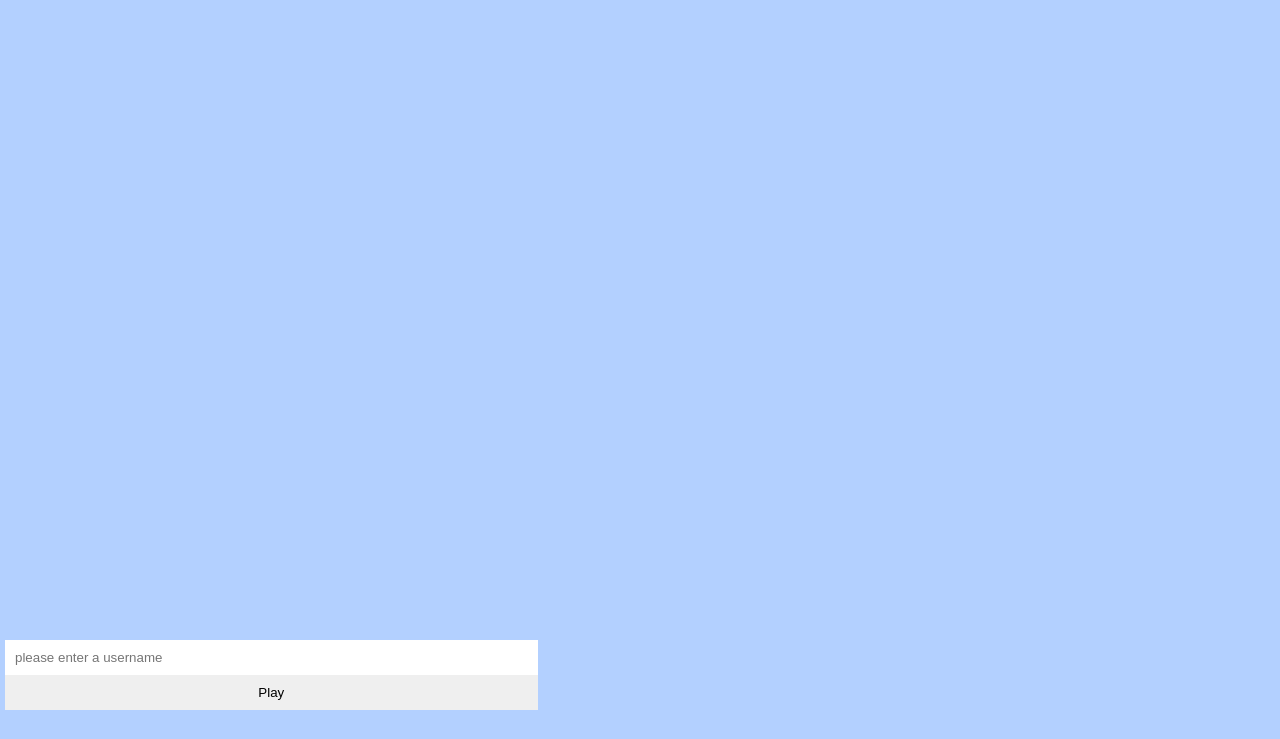
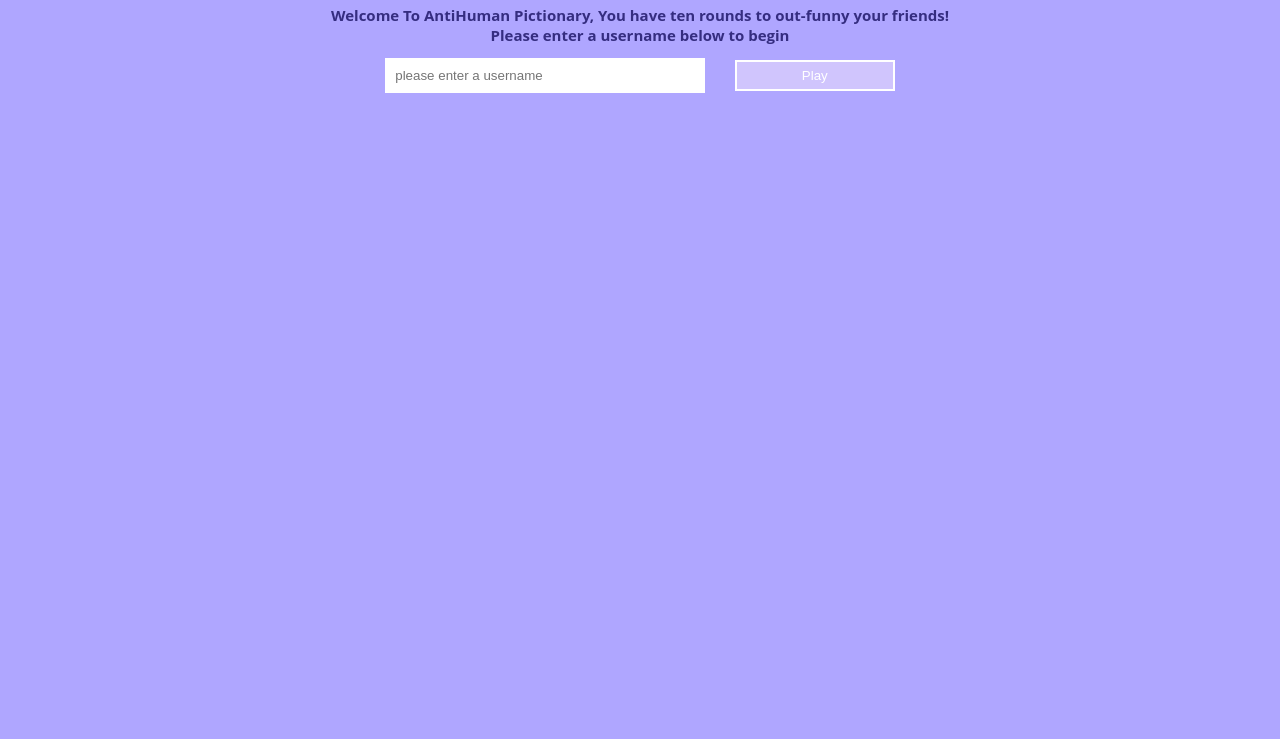
Before and after one commit to Ezhu156/AntihumanPictionary, a website: page public/home.html in a window 1280 px wide. Shown: the part 87-826 px from the top of the page. Before the commit the page ends 800 px from the top, so only its background shows below. Drawn offline with nearby package versions, Linux system fonts and the light colour scheme.

Commit message:
Add files via upload

```diff
--- a/public/style.css
+++ b/public/style.css
@@ -7,7 +7,7 @@
 body, html{
   width: 100%;
   height: 100%;
-  background-color: #B3D0FF;
+  background-color: #AFA6FF;
 }
 body {
   font-family: 'Open Sans', sans-serif;
@@ -16,25 +16,25 @@ body {
 #canvas {
   display: inline-block;
 }
-form {
+/*form {
   padding: 3px;
   position: fixed;
   bottom: 0;
   width: 50%;
   display: block;
-}
+}*/
 form input {
   border: 0;
   padding: 10px;
-  width: 84%;
-  margin-right: .5%;
+  width: 50%;
+  margin: 2%;
 }
-form button {
+/*form button {
   width: 15%;
   background: #6BA1E8;
   border: none;
   padding: 10px;
-}
+}*/
 #messages {
   list-style-type: none;
   margin: 0;
@@ -43,12 +43,12 @@ form button {
   max-height: 500px;
 }
 #messages li {
-  background: #537EB5;
+  background: #352D80;
   padding: 5px 10px;
   color: white;
 }
 #messages li:nth-child(odd) {
-  background: #6BA1E8;
+  background: #8C85CC;
 }
 
 #chat{
@@ -56,7 +56,41 @@ form button {
   width: 50%;
 }
 
-#yourself{
+
+h1{
+  text-align: center;
+  color: white;
   margin: 2%;
-  color: #537EB5;
 }
+#intro p{
+  margin: 0px auto;
+  text-align: center;
+  width: 50%;
+  font-weight: bold;
+  color: #352D80;
+}
+
+input[type=submit]{
+  background-color: #D0C5FD;
+  color: white;
+  width: 25%;
+  text-decoration: none;
+  border: 2px solid white;
+  text-align: center;
+  padding-top: 1%;
+  padding-bottom: 1%;
+  display: inline-block;
+}
+form{
+  text-align: center;
+}
+
+fieldset{
+  border: none;
+  margin: auto;
+  width: 50%;
+}
+
+input[type=submit]:hover{
+  background-color: #8C85CC;
+}
```
